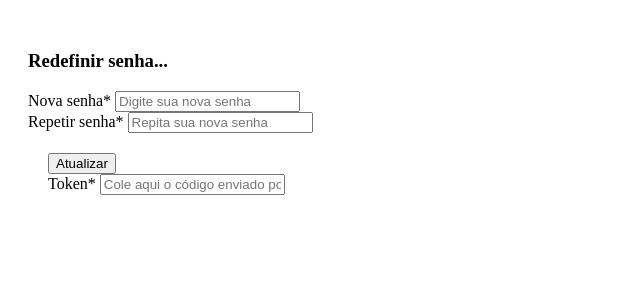
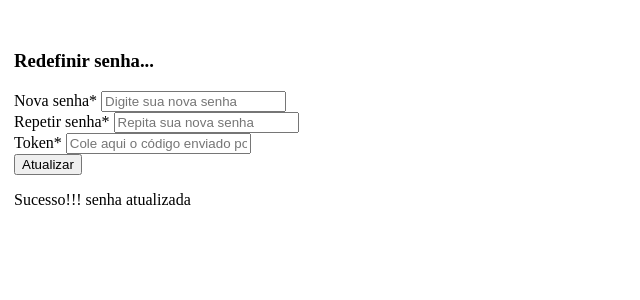
Before and after one commit to HandersonSilva/vazamentos_caern, a PHP site: page /vazamentos_caern/App/Views/usuario/novaSenha.php in a window 1280 px wide. Shown: the top 300 px of the page, without its empty margins (0-640 px from the left). Run offline with PHP 8.4, Linux system fonts and the light colour scheme; the visitor is signed in with stand-in values (Sample User, id 1); some libraries are stand-ins or nearby versions.

Commit message:
atualizando_redefinicao

```diff
--- a/App/Views/layouts/home.php
+++ b/App/Views/layouts/home.php
@@ -10,16 +10,17 @@
 <script type="text/javascript" src="public/script_site.js"></script>
 <!--inclui arquivo css customizado a pagina-->
 <link rel="stylesheet" type="text/css" href="public/estilo_home.css"/>
+
 <div class="row">
     <div class="page-header" id="page-header">
         <h5 id="text-home" >Aqui você poderá visualizar os vazamentos já cadastrados por todos os usuários</h5>
     </div>
-    <div class="col-md-9 col-xs-12" style="margin-top: 10px;">
+    <div class="col-md-9  col-sm-12" style="margin-top: 10px;">
 
         <div id="map" style="border: 2px solid #000"></div>
     </div>
     <div class="col-md-3" style="margin-top: 10px;" id="div_coment">
-        <a href="http://<?=APP_HOST;?>vazamento"><button type="button" class="btn btn-default col-md-12 col-sm-12" id="btn_tela_hUsuario">Cadastrar um vazamento</button></a>
+        <a href="http://<?=APP_HOST;?>vazamento"><button type="button" class="btn btn-primary btn-md  col-sm-12" id="btn_tela_hUsuario">Cadastrar um vazamento</button></a>
         <br><br>
         <div class="panel-group" id="accordion">
             <div class="panel panel-default">
--- a/App/Views/usuario/homeUsuario.php
+++ b/App/Views/usuario/homeUsuario.php
@@ -29,7 +29,7 @@
 
 <div class="row">
 
-              <div class="col-md-3 col-sm-2" id="div_form">
+              <div class="col-md-3 col-sm-12" id="div_form">
                    <div class="panel-group" id="accordion">
                     <div class="panel panel-default">
                         <div class="panel-heading">
@@ -144,7 +144,7 @@
 
                 <?php }?>
               </div>
-          <div class="col-md-9 ">
+          <div class="col-md-9 col-sm-12 ">
               <div id="map" style="border: 1px solid #000"></div>
           </div>
 
--- a/App/Views/usuario/novaSenha.php
+++ b/App/Views/usuario/novaSenha.php
@@ -1,3 +1,8 @@
+<?php
+ session_start();
+ $senha_atulizada = isset($_SESSION['senha_update']) ? $_SESSION['senha_update'] : "";
+ $token_exp = isset($_SESSION['token_exp']) ? $_SESSION['token_exp'] : "";
+?>
 <script src="../public/script_site.js"></script>
 <link rel="stylesheet" type="text/css" href="public/estilo_home.css"/>
 <div class="container" style="margin-top: 50px">
@@ -14,31 +19,31 @@
                     <div class="form-group">
                         <label for="exampleInputPassword1">Repetir senha*</label>
                         <input type="password" class="form-control" id="rep_senha_nov" name="rep_senha_nov" placeholder="Repita sua nova senha">
-                        <label id="erro_senha2"></label><br>
+                        <label id="erro_senha2"></label>
                         <label id="erro_senhas"></label>
                     </div>
 
-                  <div class="row">
-                      <div class="col-md-4">
-                          <button type="submit" id="btn_atualizar" class="btn btn-primary pull-right">Atualizar</button>
-                      </div>
-                      <div class="col-md-8">
-                          <div class="form-group">
+                    <div class="form-group">
                             <label for="exampleInputPassword1">Token*</label>
-                            <input type="text" class="form-control" id="token" name="token" placeholder="Cole aqui o código enviado por email">
+                            <input type="text" class="form-control " id="token" name="token" placeholder="Cole aqui o código enviado por email">
                             <label id="erro_token"></label>
-                          </div>
-                      </div>
-
-                  </div>
+                    </div>
 
 
-
+                   <div class="col-md-4 col-sm-12">
+                          <button type="submit" id="btn_atualizar" class="btn btn-primary pull-right col-sm-12">Atualizar</button>
+                   </div>
                </form>
-
                 <p id="msg" style="color: #d9534f"></p>
+                <?php if(!empty($senha_atulizada)){
+                        echo '<p class="text-success">'.$senha_atulizada.'</p>';
+                        unset($_SESSION["senha_update"]);
+                    }else{
+                        echo '<p  class="text-danger"">'.$token_exp.'</p>';
+                        unset($_SESSION["token_exp"]);
+                    }
+                ?>
               </div>
-
           <div class="col-md-3"></div>
           </div>
       </div>
--- a/public/estilo_home.css
+++ b/public/estilo_home.css
@@ -5,7 +5,8 @@
 
 .container{
 
-    margin-top:20px;
+  margin-left: 5px;
+  margin-right: 5px;
 }
 navbar-toggler {
     background-color: rgba(255, 250, 250, 0.5);
@@ -34,12 +35,13 @@ navbar-toggler {
 
 #page-header{
     background-color: #31708f;
-    margin-top: 80px;
+    margin-top: 20px;
     margin-left: 10%;
     border-radius: 25px;
 }
 .row{
-    margin: 20px 20px 0px 20px;
+    margin-right:5px;
+    margin-left:1px;
     margin-bottom: 30px;
 
 }
@@ -73,4 +75,7 @@ navbar-toggler {
         color: rgb(255, 255, 255);
         background-color: rgb(66, 139, 202);
         border-color: rgb(53, 126, 189);
-      }
+ }
+ .col-md-9{
+     padding-right: 1px;
+ }
```
Also changed, not shown: App/Controllers/UsuarioController.php (+8 -4 lines), App/Views/layouts/header.php (+11 -9 lines), App/Views/layouts/menu.php (+7 -7 lines), nbproject/private/private.xml (+5 -4 lines).
